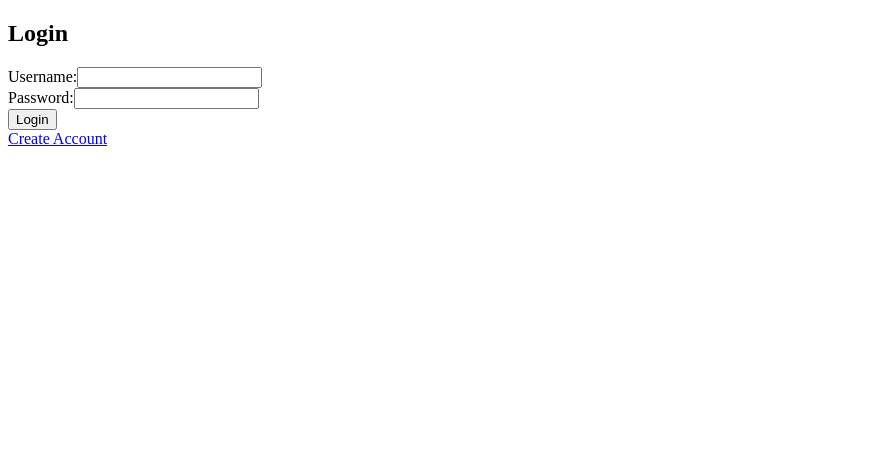
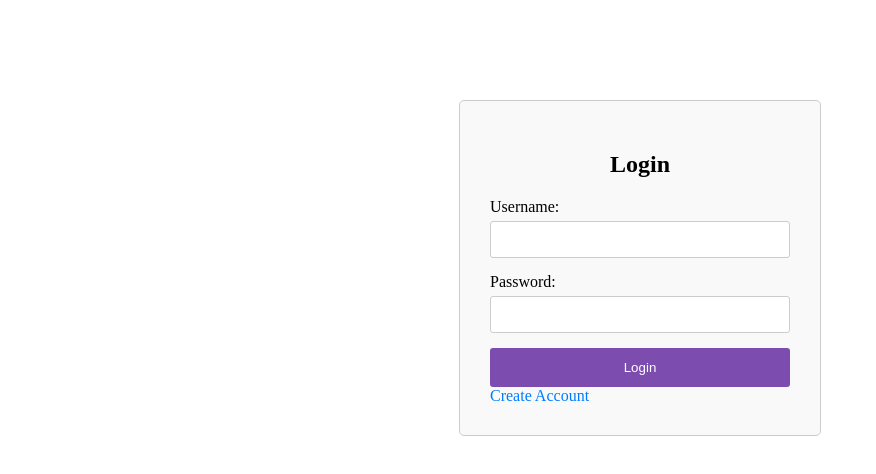
Before and after one commit to Efaideleon/Exercise-Tracker-React-App, a React (Vite) app in the folder my-react-app/: page /login in a window 1280 px wide. Shown: the top 474 px of the page, without its empty margins (0-876 px from the left). Built offline with nearby package versions, Linux system fonts and the light colour scheme; no server answers.

Commit message:
adding sql support

```diff
--- a/my-react-app/package.json
+++ b/my-react-app/package.json
@@ -10,10 +10,14 @@
     "preview": "vite preview"
   },
   "dependencies": {
+    "@types/js-cookie": "^3.0.6",
     "axios": "^1.7.2",
+    "js-cookie": "^3.0.5",
     "react": "^18.3.1",
     "react-dom": "^18.3.1",
-    "react-router-dom": "^6.24.1"
+    "react-router-dom": "^6.24.1",
+    "uuid": "^10.0.0",
+    "uuidv4": "^6.2.13"
   },
   "devDependencies": {
     "@types/react": "^18.3.3",
--- /dev/null
+++ b/my-react-app/src/Components/dashboard/Dashboard.tsx
@@ -0,0 +1,114 @@
+import { FormEvent, useContext, useEffect, useState } from "react";
+import axios from "axios";
+import { AuthContext } from "../AuthContext";
+import { useNavigate } from "react-router-dom";
+import { v4 } from "uuid";
+import "./DashboardStyles.css"
+
+type exerciseData = {
+    exercise: string
+    time: string
+}
+
+function Dashboard() {
+    const [time, setTime] = useState<string>('');
+    const [exercise, setExercise] = useState<string>('');
+    const [exercises, setExercises] = useState<exerciseData[]>([]);
+    const authCtx = useContext(AuthContext);
+    const navigate = useNavigate();
+
+    useEffect(() => {
+        authCtx.fetchData();
+        fetchExercises();
+    }, []);
+
+    const handleLogout = async () => {
+        authCtx.logout();
+        navigate('/login');
+    }
+
+    const handleSubmit = async (event: FormEvent) => {
+        event.preventDefault();
+
+        try {
+            const response = await axios.post('http://localhost:5001/api/add-exercise', { exercise, time }, {
+                withCredentials: true,
+            });
+
+            if (response.status === 201) {
+                console.log("Added Successfully");
+                setExercise('');
+                setTime('');
+                fetchExercises();
+            } else {
+                console.log("Something went wrong while adding exercise");
+            }
+        } catch (error) {
+            console.error("Error adding exerice event: ", error);
+        }
+    }
+
+    const fetchExercises = async () => {
+        try {
+            const response = await axios.get('http://localhost:5001/api/exercises', {
+                withCredentials: true,
+            });
+
+            if (response.status === 200) {
+                console.log("exercies reponse data: ", response.data);
+                console.log("Fetched exercises successfull");
+                setExercises(response.data);
+            } else {
+                console.error("Failed fetched exercises");
+            }
+        } catch (error) {
+            console.log("Error while fetching exercises", error)
+        }
+    }
+
+    return (
+        <div className="dashboard-container">
+            <div className="dashboard-header">
+                <div>Dashboard</div>
+                <div>Welcome {authCtx.user?.username}!</div>
+                <button onClick={handleLogout}>Logout</button>
+            </div>
+            <form onSubmit={handleSubmit} className="exercise-form">
+                <div>
+                    <label htmlFor="exercise">Exercise:</label>
+                    <input
+                        type="text"
+                        id="exercise"
+                        value={exercise}
+                        onChange={(e) => setExercise(e.target.value)}
+                    >
+                    </input>
+                </div>
+                <div>
+                    <label htmlFor="time">Time:</label>
+                    <input
+                        type="text"
+                        id="time"
+                        value={time}
+                        onChange={(e) => setTime(e.target.value)}
+                    >
+                    </input>
+                </div>
+                <button type="submit">Add</button>
+            </form>
+
+            <div className="exercise-list">
+                <h2>Your Exercises</h2>
+                <ul>
+                    {exercises.map((exercise) => (
+                        <li key={v4()}>
+                            {exercise.exercise} - {exercise.time}
+                        </li>
+                    ))}
+                </ul>
+            </div>
+        </div>
+    )
+}
+
+export default Dashboard;
--- /dev/null
+++ b/my-react-app/src/Components/dashboard/DashboardStyles.css
@@ -0,0 +1,27 @@
+.dashboard-container {
+    font-family: sans-serif;
+    padding: 20px;
+}
+
+.dashboard-header {
+    display: flex;
+    justify-content: space-between;
+    align-items: center;
+    margin-bottom: 20px;
+}
+
+.exercise-form input[type="text"] {
+    padding: 8px;
+    border: 1px solid #ccc;
+    border-radius: 4px;
+    margin-bottom: 10px;
+}
+
+.exercise-list ul {
+    list-style: none;
+    padding: 0;
+}
+
+.exercise-list li {
+    margin-bottom: 8px;
+}
--- a/my-react-app/src/Components/RegistrationWindow.tsx
+++ b/my-react-app/src/Components/login_window/LoginWindow.tsx
@@ -1,32 +1,32 @@
-import { FormEvent, useState } from "react";
-import { Link } from "react-router-dom";
-import axios from "axios";
+import { FormEvent, useState } from "react"
+import { useNavigate, Link } from "react-router-dom";
+import { useContext } from "react";
+import { AuthContext } from "../AuthContext";
+import "./LoginWindowStyles.css"
 
-function RegistrationWindow() {
+function LoginWindow() {
     const [username, setUsername] = useState<string>('');
     const [password, setPassword] = useState<string>('');
     const [errorMessage, setErrorMessage] = useState<string>('');
+    const navigate = useNavigate();
+    const authCtx = useContext(AuthContext)
 
     const handleSubmit = async (event: FormEvent) => {
         event.preventDefault();
         setErrorMessage('');
 
-        try {
-            const response = await axios.post('http://localhost:5001/api/register', {
-                username,
-                password,
-            });
+        const loggedInUser = { username, password }
 
-            console.log("Registration Successful", response.data);
-        } catch (error) {
-            setErrorMessage("Registration Failed");
-            console.error("Registration Error", error)
+        if (await authCtx.login(loggedInUser)) {
+            navigate('/dashboard')
+        } else {
+            setErrorMessage("Login Failed");
         }
     };
 
     return (
-        <div className="registration-container">
-            <h2>Register</h2>
+        <div className="login-container">
+            <h2>Login</h2>
             {errorMessage && <div className="error-message">{errorMessage}</div>}
             <form onSubmit={handleSubmit}>
                 <div>
@@ -49,11 +49,11 @@ function RegistrationWindow() {
                     >
                     </input>
                 </div>
-                <button type="submit">Register</button>
+                <button type="submit">Login</button>
             </form>
-            <Link to="/login">Login</Link>
+            <Link to="/register">Create Account</Link>
         </div>
     )
 }
 
-export default RegistrationWindow;
+export default LoginWindow;
--- /dev/null
+++ b/my-react-app/src/Components/login_window/LoginWindowStyles.css
@@ -0,0 +1,59 @@
+.login-container {
+    width: 300px;
+    margin: 100px auto;
+    padding: 30px;
+    border: 1px solid #ccc;
+    border-radius: 5px;
+    background-color: #f9f9f9;
+}
+
+.login-container h2 {
+    text-align: center;
+    margin-bottom: 20px;
+}
+
+.login-container form div {
+    margin-bottom: 15px;
+}
+
+.login-container label {
+    display: block;
+    margin-bottom: 5px;
+}
+
+.login-container input[type="text"],
+.login-container input[type="password"] {
+    width: 100%;
+    padding: 10px;
+    border: 1px solid #ccc;
+    border-radius: 3px;
+    box-sizing: border-box;
+}
+
+.login-container button[type="submit"] {
+    background-color: #7c4caf;
+    color: white;
+    padding: 12px 20px;
+    border: none;
+    border-radius: 3px;
+    cursor: pointer;
+    width: 100%;
+}
+
+.login-container button[type="submit"]:hover {
+    background-color: #8862b0;
+}
+
+.login-container .error-message {
+    color: red;
+    margin-bottom: 10px;
+}
+
+.login-container a {
+    color: #007bff;
+    text-decoration: none;
+}
+
+.login-container a:hover {
+    text-decoration: underline;
+}
--- a/my-react-app/src/Components/LoginWindow.tsx
+++ b/my-react-app/src/Components/register_window/RegistrationWindow.tsx
@@ -1,31 +1,33 @@
-import { FormEvent, useState } from "react"
-import { useNavigate, Link } from "react-router-dom";
-import { useContext } from "react";
-import { AuthContext } from "./AuthContext";
+import { FormEvent, useState } from "react";
+import { Link } from "react-router-dom";
+import axios from "axios";
+import "./RegistrationWindowStyles.css"
 
-function LoginWindow() {
+function RegistrationWindow() {
     const [username, setUsername] = useState<string>('');
     const [password, setPassword] = useState<string>('');
     const [errorMessage, setErrorMessage] = useState<string>('');
-    const navigate = useNavigate();
-    const authCtx = useContext(AuthContext)
 
     const handleSubmit = async (event: FormEvent) => {
         event.preventDefault();
         setErrorMessage('');
 
-        const loggedInUser = { username, password }
+        try {
+            const response = await axios.post('http://localhost:5001/api/register', {
+                username,
+                password,
+            });
 
-        if (await authCtx.login(loggedInUser)) {
-            navigate('/dashboard')
-        } else {
-            setErrorMessage("Login Failed");
+            console.log("Registration Successful", response.data);
+        } catch (error) {
+            setErrorMessage("Registration Failed");
+            console.error("Registration Error", error)
         }
     };
 
     return (
-        <div className="login-container">
-            <h2>Login</h2>
+        <div className="registration-container">
+            <h2>Register</h2>
             {errorMessage && <div className="error-message">{errorMessage}</div>}
             <form onSubmit={handleSubmit}>
                 <div>
@@ -48,11 +50,11 @@ function LoginWindow() {
                     >
                     </input>
                 </div>
-                <button type="submit">Login</button>
+                <button type="submit">Register</button>
             </form>
-            <Link to="/register">Create Account</Link>
+            <Link to="/login">Login</Link>
         </div>
     )
 }
 
-export default LoginWindow;
+export default RegistrationWindow;
--- /dev/null
+++ b/my-react-app/src/Components/register_window/RegistrationWindowStyles.css
@@ -0,0 +1,59 @@
+.registration-container {
+    width: 300px;
+    margin: 100px auto;
+    padding: 30px;
+    border: 1px solid #ccc;
+    border-radius: 5px;
+    background-color: #f9f9f9;
+}
+
+.registration-container h2 {
+    text-align: center;
+    margin-bottom: 20px;
+}
+
+.registration-container form div {
+    margin-bottom: 15px;
+}
+
+.registration-container label {
+    display: block;
+    margin-bottom: 5px;
+}
+
+.registration-container input[type="text"],
+.registration-container input[type="password"] {
+    width: 100%;
+    padding: 10px;
+    border: 1px solid #ccc;
+    border-radius: 3px;
+    box-sizing: border-box;
+}
+
+.registration-container button[type="submit"] {
+    background-color: #4cacaf;
+    color: white;
+    padding: 12px 20px;
+    border: none;
+    border-radius: 3px;
+    cursor: pointer;
+    width: 100%;
+}
+
+.registration-container button[type="submit"]:hover {
+    background-color: #6cc0c3;
+}
+
+.registration-container .error-message {
+    color: red;
+    margin-bottom: 10px;
+}
+
+.registration-container a {
+    color: #007bff;
+    text-decoration: none;
+}
+
+.registration-container a:hover {
+    text-decoration: underline;
+}
```
Also changed, not shown: my-react-app/src/App.tsx (+4 -4 lines), my-react-app/src/Components/AuthContext.tsx (+5 -5 lines), my-react-app/src/Components/Dashboard.tsx (deleted, +0 -23 lines), 1 other file (tests, documents, lock files or other folders).
